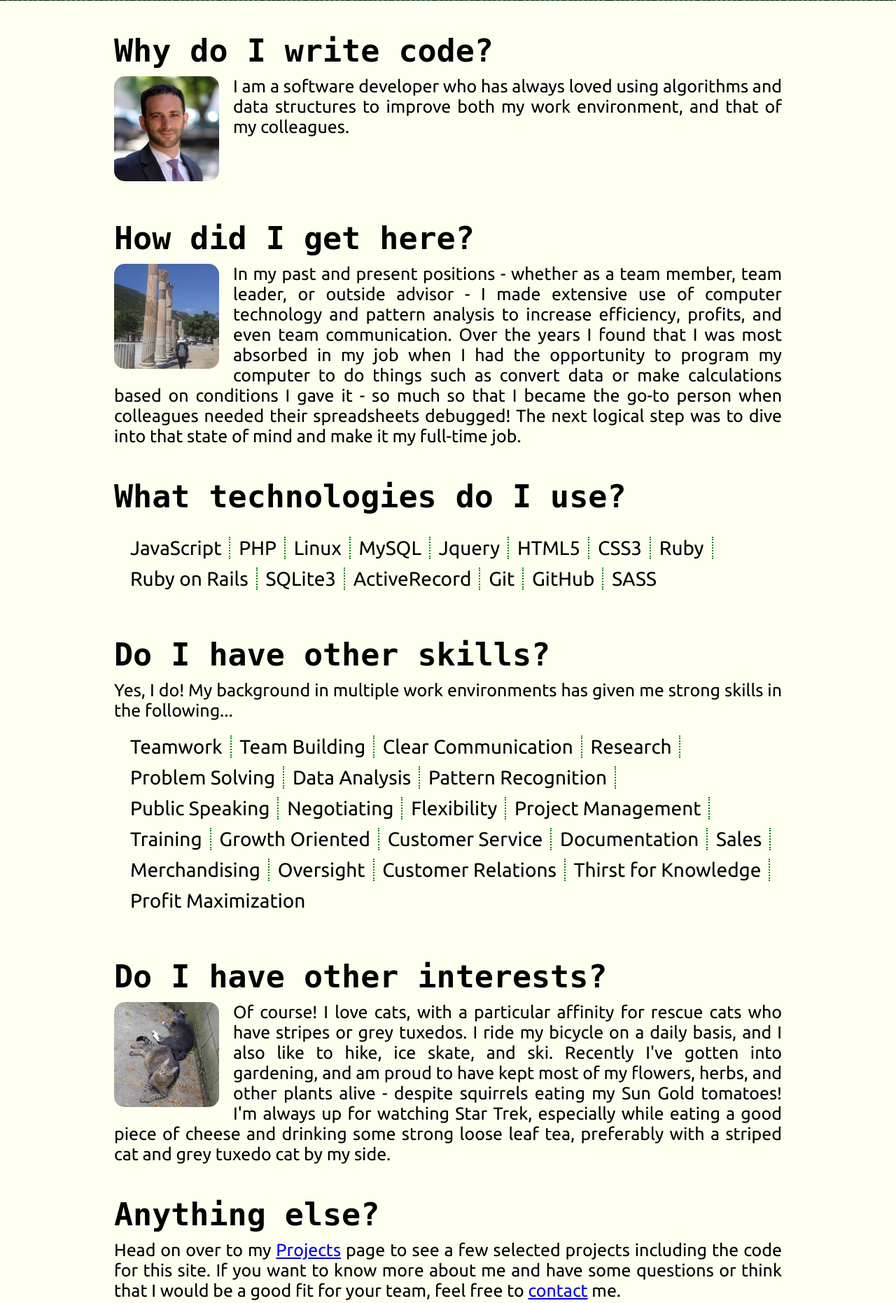
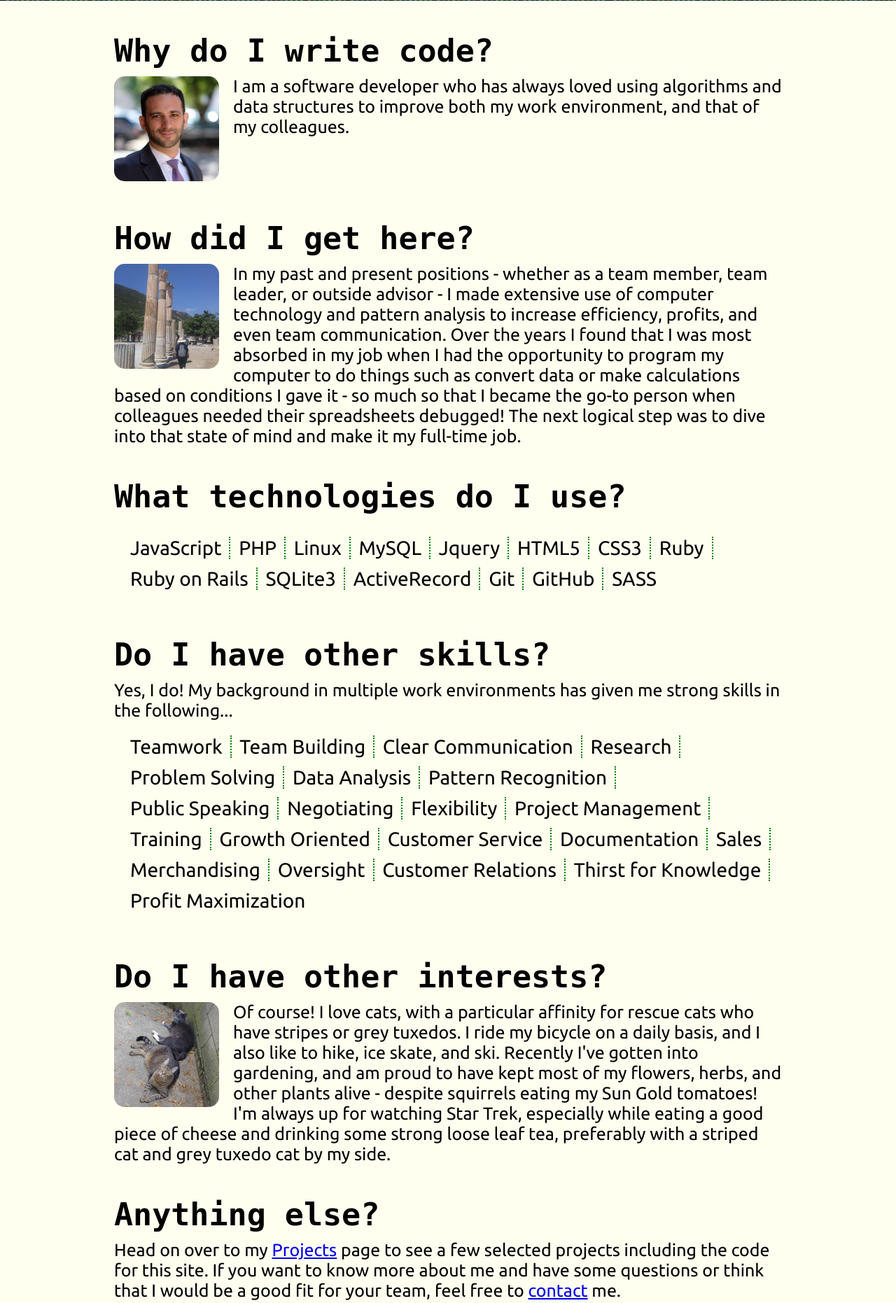
Before and after one commit to SethKalkstein/portfolio, a PHP site: page / in a window 1280 px wide. Shown: the part 629-2491 px from the top of the page at 70% size. Run offline with PHP 8.4, Linux system fonts and the light colour scheme.

Commit message:
about paragraphs justified left

```diff
--- a/index.php
+++ b/index.php
@@ -4,7 +4,7 @@
  *
  * This is the homepage.
  *
- * This will have a quick summary of the info contained on the rest of the site
+ * The home page also acts as the about page
  *
  */
 ?>
--- a/style/css/main.css
+++ b/style/css/main.css
@@ -96,7 +96,7 @@ footer h5 {
 }
 .about p {
   font-size: 15px;
-  text-align: justify;
+  text-align: left;
 }
 .about img {
   height: 100px;
--- a/style/scss/_about.scss
+++ b/style/scss/_about.scss
@@ -14,7 +14,7 @@
     }
     p{
         font-size: 15px;
-        text-align: justify;
+        text-align: left;
     }
     img{
         height: 100px;
```
